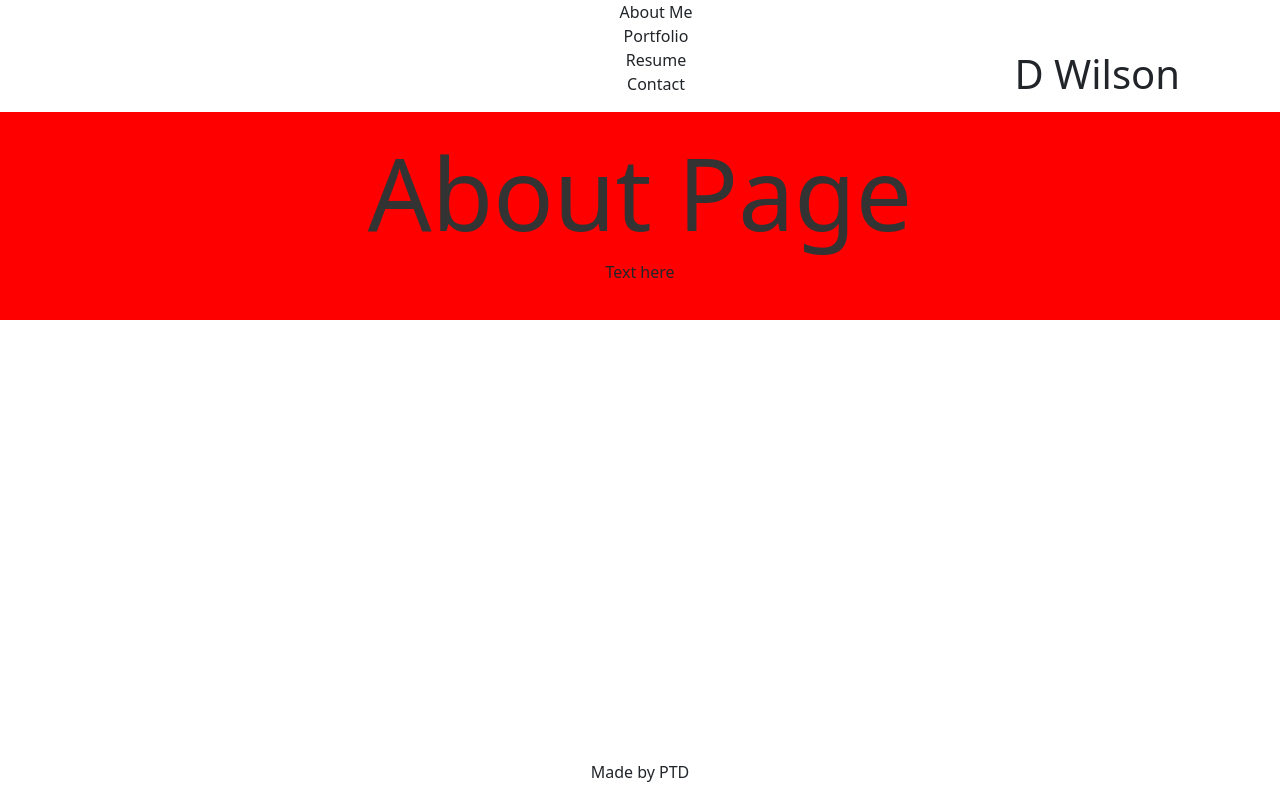
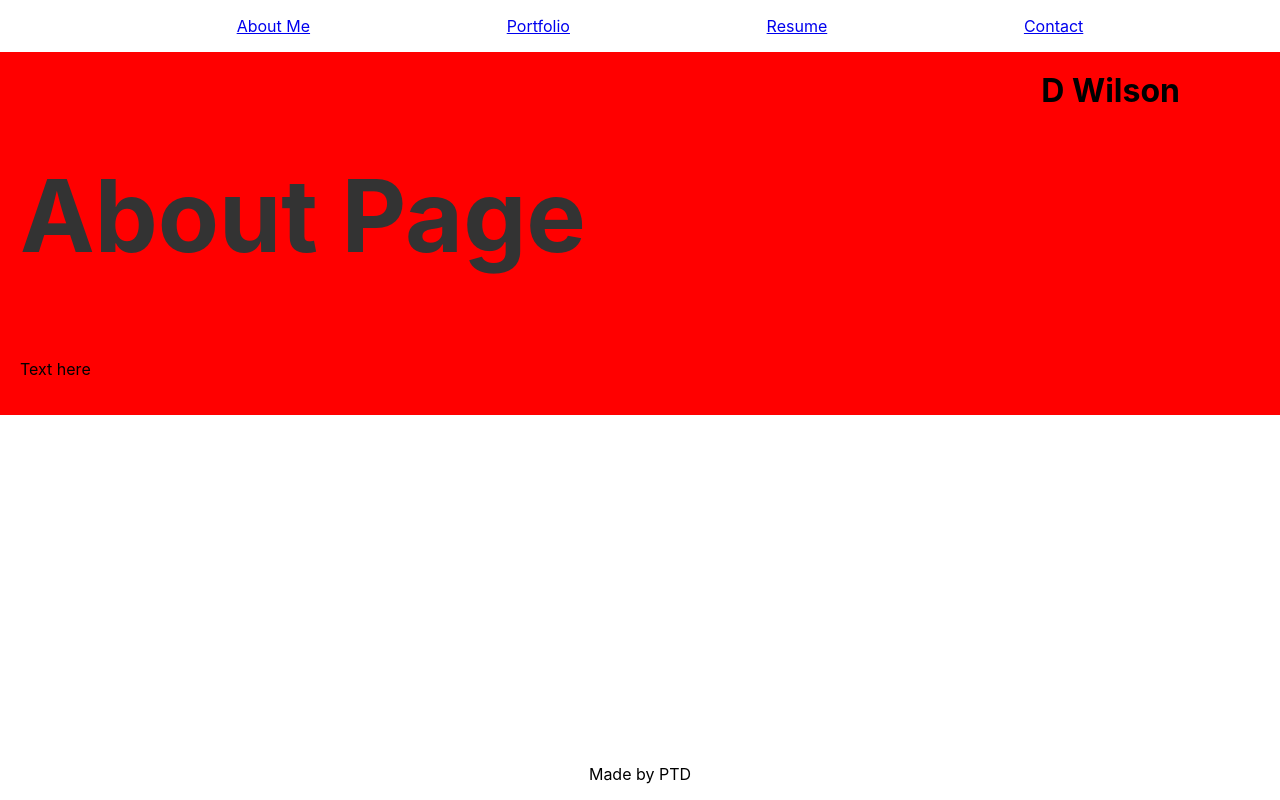
Before and after one commit to Part-time-Dan/mod20-ReactPortfolio-DanWilson, a React (Create React App) app: page / in a window 1280 px wide. Built offline with nearby package versions, Linux system fonts and the light colour scheme.

Commit message:
nav flex row

```diff
--- a/public/index.html
+++ b/public/index.html
@@ -25,7 +25,7 @@
       Learn how to configure a non-root public URL by running `npm run build`.
     -->
     <link rel="stylesheet" href="css/styles.css">
-    <title>React App</title>
+    <title>My React Portfolio</title>
   </head>
   <body>
     <noscript>You need to enable JavaScript to run this app.</noscript>
--- a/src/App.css
+++ b/src/App.css
@@ -1,6 +1,6 @@
-.App {
+/* .App {
   text-align: center;
-}
+} */
 
 .App-logo {
   height: 40vmin;
--- a/src/components/Navigation.js
+++ b/src/components/Navigation.js
@@ -4,7 +4,7 @@ import '../styles/navStyles.css';
 function Navigation({ currentPage, handlePageChange }) {
 
   return (
-    <div className="flex-container">
+
       <div className="nav-container">
         <ul className="nav-list">
 
@@ -50,7 +50,7 @@ function Navigation({ currentPage, handlePageChange }) {
 
         </ul>
       </div>
-    </div>
+
   );
 }
 
--- a/src/index.js
+++ b/src/index.js
@@ -1,9 +1,9 @@
 import React from 'react';
-import ReactDOM from 'react-dom/client';
+import ReactDOM from 'react-dom';
 import './index.css';
 import App from './App';
 import reportWebVitals from './reportWebVitals';
-import 'bootstrap/dist/css/bootstrap.min.css';
+// import 'bootstrap/dist/css/bootstrap.min.css';
 
 const root = ReactDOM.createRoot(document.getElementById('root'));
 root.render(
@@ -12,6 +12,7 @@ root.render(
   </React.StrictMode>
 );
 
+
 // If you want to start measuring performance in your app, pass a function
 // to log results (for example: reportWebVitals(console.log))
 // or send to an analytics endpoint. Learn more: https://bit.ly/CRA-vitals
--- a/src/styles/navStyles.css
+++ b/src/styles/navStyles.css
@@ -1,13 +1,7 @@
-.flex-container {
+.nav-list {
     display: flex;
-    justify-content: center;
-}
-
-.nav-container {
+    justify-content: space-evenly;
     flex-direction: row;
-}
-
-.nav-list {
     list-style: none;
 }
 
```
